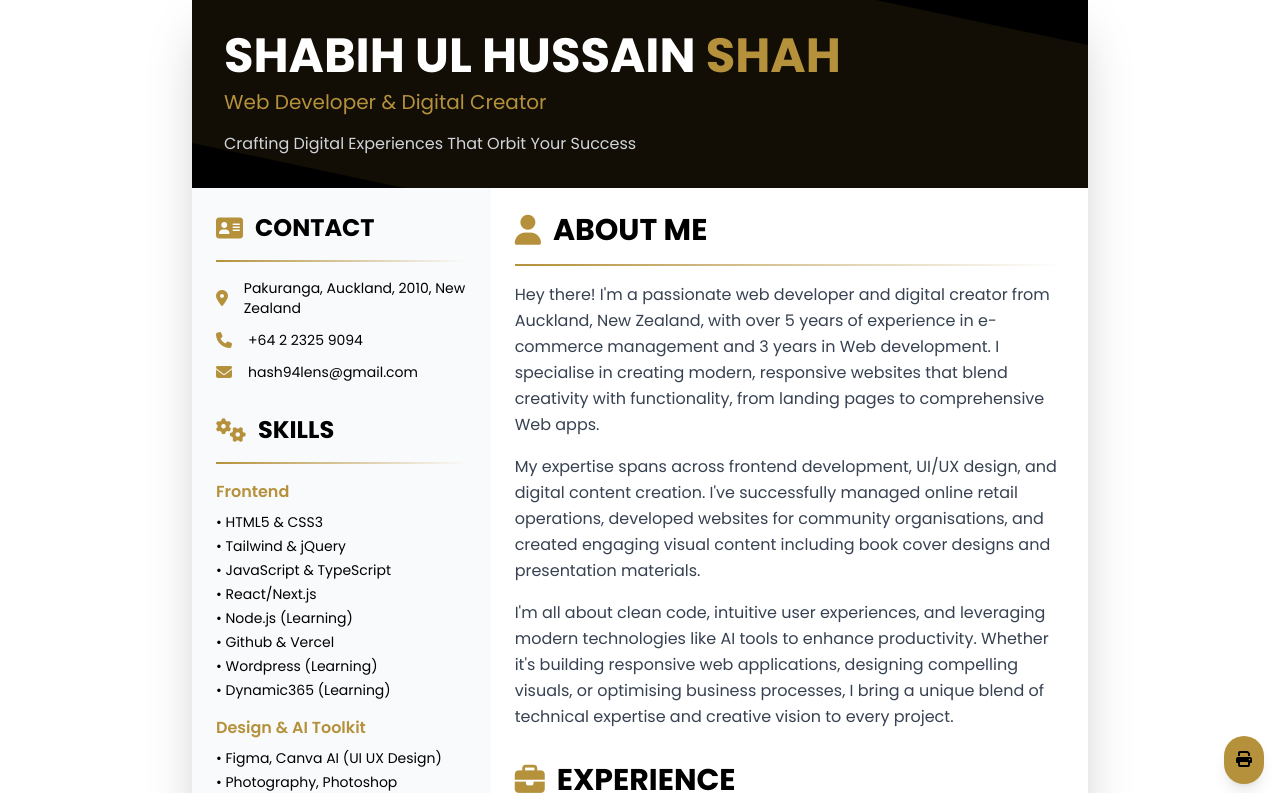
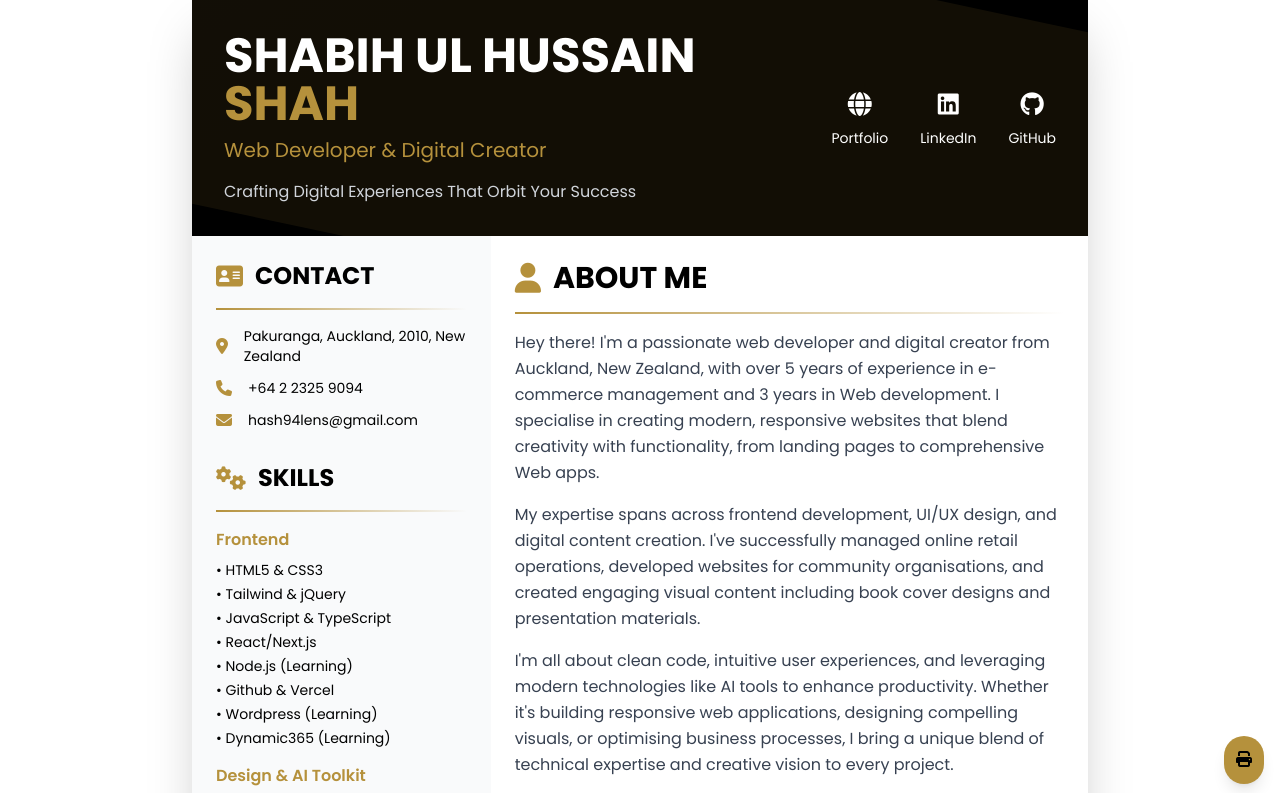
Before and after one commit to kiwiorbit/shabih-ul-hussain-cv, a plain HTML site: page index.html in a window 1280 px wide. Shown: the top 793 px of the page. Drawn offline with nearby package versions, Linux system fonts and the light colour scheme.

Commit message:
Update index.html

```diff
--- a/index.html
+++ b/index.html
@@ -405,6 +405,25 @@
                         Crafting Digital Experiences That Orbit Your Success
                     </p>
                 </div>
+                <div class="flex justify-center items-center space-x-8">
+                <a href="https://kiwiorbit.github.io/kiwiorbit-pf/" target="_blank" rel="noopener noreferrer"
+                   class="flex flex-col items-center group hover:text-yellow-400 transition-colors duration-300">
+                    <i class="fas fa-globe text-2xl mb-2 group-hover:scale-110 transition-transform duration-300"></i>
+                    <span class="text-sm">Portfolio</span>
+                </a>
+
+                <a href="https://www.linkedin.com/in/hash94lens/" target="_blank" rel="noopener noreferrer"
+                   class="flex flex-col items-center group hover:text-blue-400 transition-colors duration-300">
+                    <i class="fab fa-linkedin text-2xl mb-2 group-hover:scale-110 transition-transform duration-300"></i>
+                    <span class="text-sm">LinkedIn</span>
+                </a>
+
+                <a href="https://github.com/kiwiorbit" target="_blank" rel="noopener noreferrer"
+                   class="flex flex-col items-center group hover:text-gray-400 transition-colors duration-300">
+                    <i class="fab fa-github text-2xl mb-2 group-hover:scale-110 transition-transform duration-300"></i>
+                    <span class="text-sm">GitHub</span>
+                </a>
+            </div>
             </div>
         </header>
 
```
